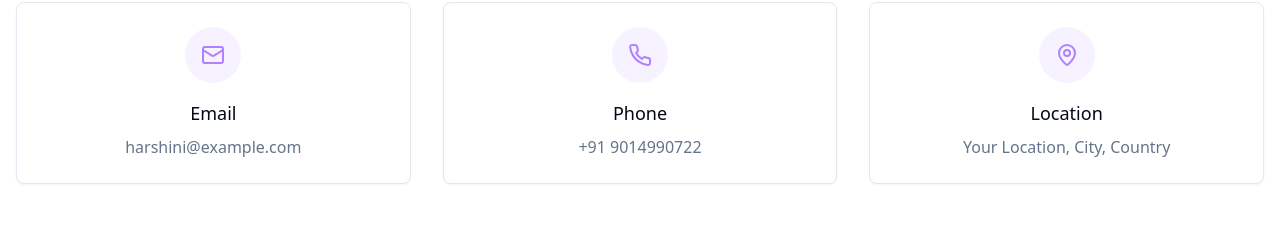
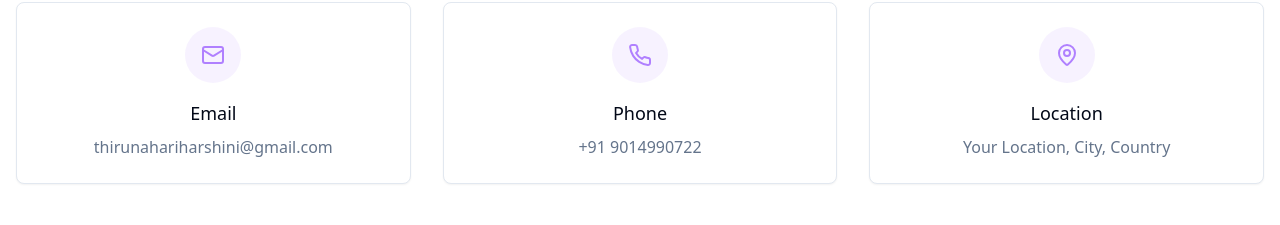
Before and after one commit to Harshini2226/Micro-IT-Internship_Portfolio_website, a React (Vite) app: page /contact in a window 1280 px wide. Shown: the part 278-503 px from the top of the page. Built offline with nearby package versions, Linux system fonts and the light colour scheme.

Commit message:
Visual edit in Lovable
Edited UI in Lovable

```diff
--- a/src/pages/Contact.tsx
+++ b/src/pages/Contact.tsx
@@ -25,9 +25,7 @@ const Contact = () => {
                 <Mail className="h-6 w-6 text-primary" />
               </div>
               <h3 className="text-lg font-medium mb-2">Email</h3>
-              <a href="mailto:harshini@example.com" className="text-muted-foreground hover:text-primary transition-colors">
-                harshini@example.com
-              </a>
+              <a href="mailto:harshini@example.com" className="text-muted-foreground hover:text-primary transition-colors">thirunahariharshini@gmail.com</a>
             </CardContent>
           </Card>
 
```
